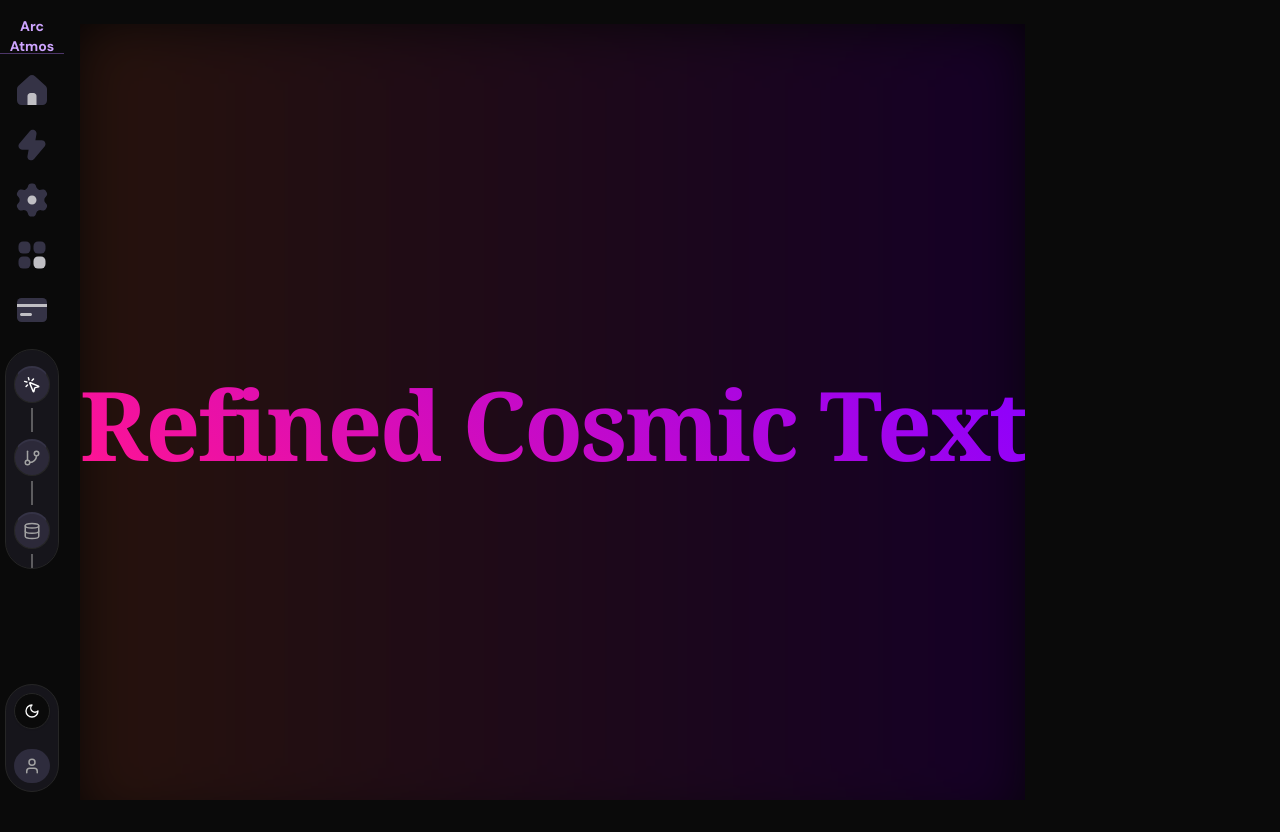
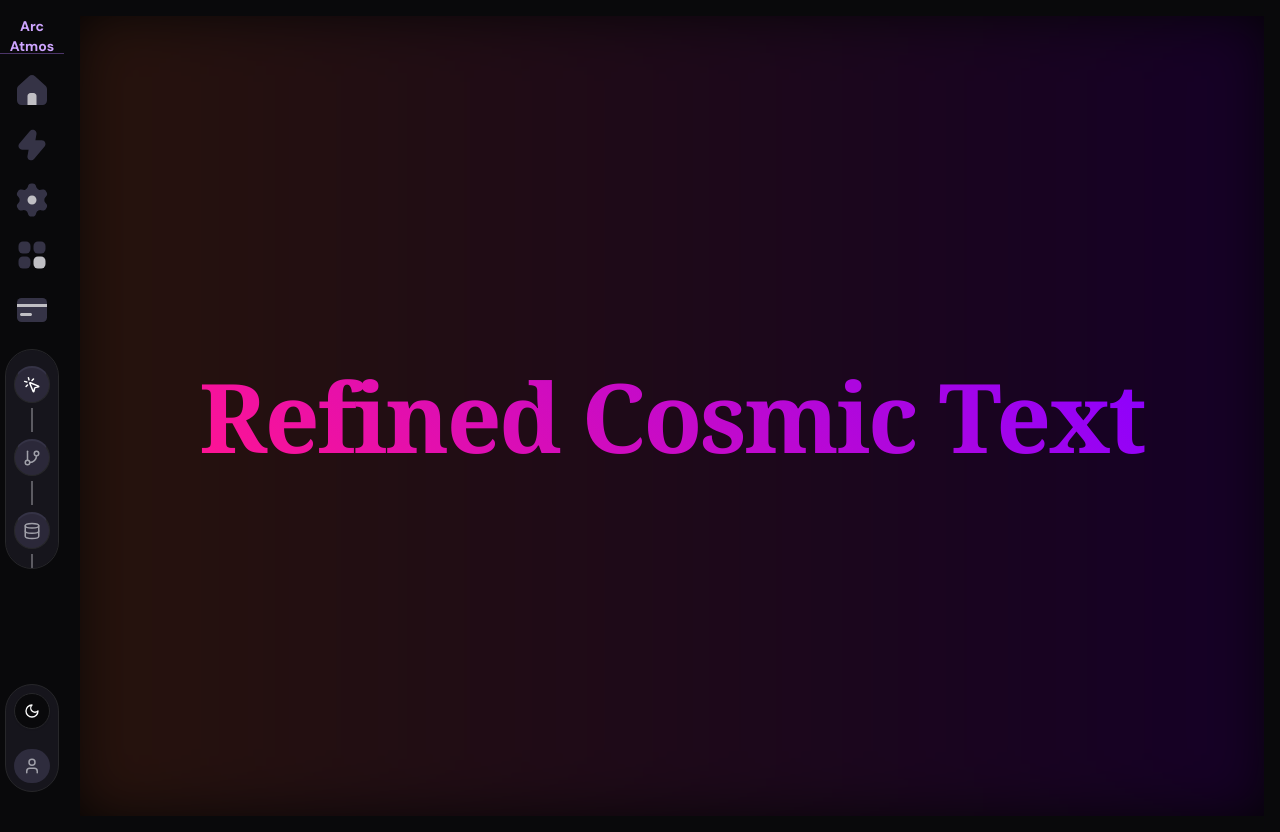
Before and after one commit to Adityaadpandey/atmos-team, a Next.js app: page / in a window 1280 px wide. Before the commit the page ends 800 px from the top, so only its background shows below. Built offline with nearby package versions, Linux system fonts and the light colour scheme.

Commit message:
refactor: update task dashboard styles and layout, remove unused subTasks property

```diff
--- a/src/actions/task/getAllTaskAndSubTask.ts
+++ b/src/actions/task/getAllTaskAndSubTask.ts
@@ -15,7 +15,6 @@
       include: {
         tasks: {
           include: {
-            subTasks: true, // Include subtasks for each task
             assignees: {
               select: { id: true, name: true, email: true },
             },
--- a/src/app/(main)/dashboard/page.tsx
+++ b/src/app/(main)/dashboard/page.tsx
@@ -23,18 +23,21 @@
   });
 
   const cardStyles: Record<TaskStatus, string> = {
-    TODO: "bg-blue-50",
-    IN_PROGRESS: "bg-yellow-50",
-    COMPLETED: "bg-green-50",
-    BACKLOG: "bg-gray-50",
+    TODO: "bg-blue-200 dark:bg-blue-900",
+    IN_PROGRESS: "bg-yellow-200 dark:bg-yellow-800",
+    COMPLETED: "bg-green-200 dark:bg-green-800",
+    BACKLOG: "bg-red-200 dark:bg-red-800",
   };
 
   const titleStyles = {
-    TODO: "text-blue-600",
-    IN_PROGRESS: "text-yellow-600",
-    COMPLETED: "text-green-600",
-    BACKLOG: "text-gray-600",
+    TODO: "text-blue-800 dark:text-blue-100",
+    IN_PROGRESS: "text-yellow-800 dark:text-yellow-100",
+    COMPLETED: "text-green-800 dark:text-green-100",
+    BACKLOG: "text-red-800 dark:text-red-100",
   };
+
+
+
 
   return (
     <Card
@@ -48,13 +51,23 @@
       >
         {task.title}
       </h3>
-      <p className="mt-2 text-gray-600">{task.description}</p>
-      <Badge
+      <p className="mt-2 ">{task.description}</p>
+      {/* <Badge
         variant={task.status.toLowerCase()}
         className="mt-3 text-primary-foreground"
       >
         {task.status}
+      </Badge> */}
+      <br/>
+
+
+        {task.assignees.map((assignee) =>
+          <Badge key={assignee.id} variant="primary" className="bg-background mx-2">
+            {assignee.name}
           </Badge>
+        )
+        }
+
     </Card>
   );
 };
@@ -147,7 +160,8 @@
     return <div className="text-center text-lg text-red-500">{error}</div>;
 
   return (
-    <div className="flex min-h-screen items-center justify-center bg-background">
+    <Card >
+      <div className="flex min-h-screen items-center justify-center bg-background w-full">
         <div className="mx-auto w-full max-w-7xl space-y-10 p-6">
           <h1 className="text-gradient mb-8 bg-gradient-to-r from-blue-500 to-purple-600 bg-clip-text text-center text-4xl font-extrabold text-transparent">
             Task Dashboard
@@ -182,6 +196,7 @@
           />
         </div>
       </div>
+    </Card>
   );
 };
 
--- a/src/app/globals.css
+++ b/src/app/globals.css
@@ -19,52 +19,64 @@
   );
 }
 
+
 @layer base {
   :root {
     --background: 0 0% 100%;
-    --foreground: 0 0% 3.9%;
+    --foreground: 240 10% 3.9%;
     --card: 0 0% 100%;
-    --card-foreground: 0 0% 3.9%;
+    --card-foreground: 240 10% 3.9%;
     --popover: 0 0% 100%;
-    --popover-foreground: 0 0% 3.9%;
-    --primary: 0 0% 9%;
+    --popover-foreground: 240 10% 3.9%;
+    --primary: 240 5.9% 10%;
     --primary-foreground: 0 0% 98%;
-    --secondary: 0 0% 96.1%;
-    --secondary-foreground: 0 0% 9%;
-    --muted: 0 0% 96.1%;
-    --muted-foreground: 0 0% 45.1%;
-    --accent: 0 0% 96.1%;
-    --accent-foreground: 0 0% 9%;
+    --secondary: 240 4.8% 95.9%;
+    --secondary-foreground: 240 5.9% 10%;
+    --muted: 240 4.8% 95.9%;
+    --muted-foreground: 240 3.8% 46.1%;
+    --accent: 240 4.8% 95.9%;
+    --accent-foreground: 240 5.9% 10%;
     --destructive: 0 84.2% 60.2%;
     --destructive-foreground: 0 0% 98%;
-    --border: 0 0% 89.8%;
-    --input: 0 0% 89.8%;
-    --ring: 0 0% 3.9%;
-    --radius: 0.5rem;
+    --border: 240 5.9% 90%;
+    --input: 240 5.9% 90%;
+    --ring: 240 5.9% 10%;
+    --radius: 1rem;
+    --chart-1: 12 76% 61%;
+    --chart-2: 173 58% 39%;
+    --chart-3: 197 37% 24%;
+    --chart-4: 43 74% 66%;
+    --chart-5: 27 87% 67%;
   }
 
   .dark {
-    --background: 0 0% 3.9%;
+    --background: 240 10% 3.9%;
     --foreground: 0 0% 98%;
-    --card: 0 0% 3.9%;
+    --card: 240 10% 3.9%;
     --card-foreground: 0 0% 98%;
-    --popover: 0 0% 3.9%;
+    --popover: 240 10% 3.9%;
     --popover-foreground: 0 0% 98%;
     --primary: 0 0% 98%;
-    --primary-foreground: 0 0% 9%;
-    --secondary: 0 0% 14.9%;
+    --primary-foreground: 240 5.9% 10%;
+    --secondary: 240 3.7% 15.9%;
     --secondary-foreground: 0 0% 98%;
-    --muted: 0 0% 14.9%;
-    --muted-foreground: 0 0% 63.9%;
-    --accent: 0 0% 14.9%;
+    --muted: 240 3.7% 15.9%;
+    --muted-foreground: 240 5% 64.9%;
+    --accent: 240 3.7% 15.9%;
     --accent-foreground: 0 0% 98%;
     --destructive: 0 62.8% 30.6%;
     --destructive-foreground: 0 0% 98%;
-    --border: 0 0% 14.9%;
-    --input: 0 0% 14.9%;
-    --ring: 0 0% 83.1%;
+    --border: 240 3.7% 15.9%;
+    --input: 240 3.7% 15.9%;
+    --ring: 240 4.9% 83.9%;
+    --chart-1: 220 70% 50%;
+    --chart-2: 160 60% 45%;
+    --chart-3: 30 80% 55%;
+    --chart-4: 280 65% 60%;
+    --chart-5: 340 75% 55%;
   }
 }
+
 
 @layer base {
   * {
--- a/src/app/layout.tsx
+++ b/src/app/layout.tsx
@@ -34,7 +34,7 @@
               </div>
 
               {/* Content Area */}
-              <div className="ml-14 h-screen overflow-auto p-6">{children}</div>
+              <div className="flex ml-16  min-h-screen items-center justify-center w-full p-4">{children}</div>
             </main>
           </ThemeProvider>
         </body>
--- a/src/types/index.ts
+++ b/src/types/index.ts
@@ -3,7 +3,7 @@
   title: string;
   description: string;
   status: string;
-  subTasks: SubTask[];
+  // subTasks: SubTask[];
   comments: Comment[];
   assignees: Assignee[];
   team: Team;
```
Lines whose indentation alone changed are shown as unchanged.
